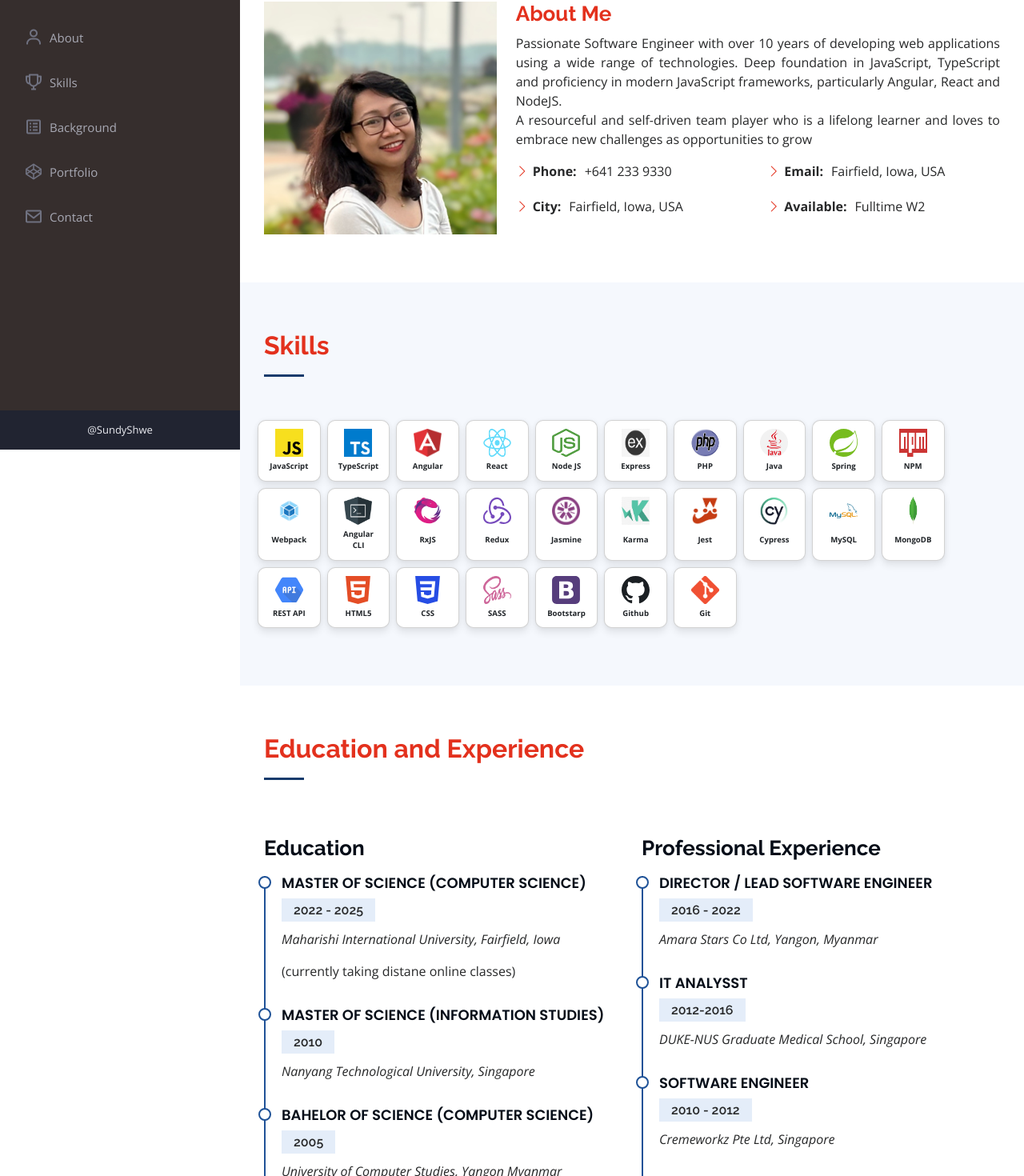
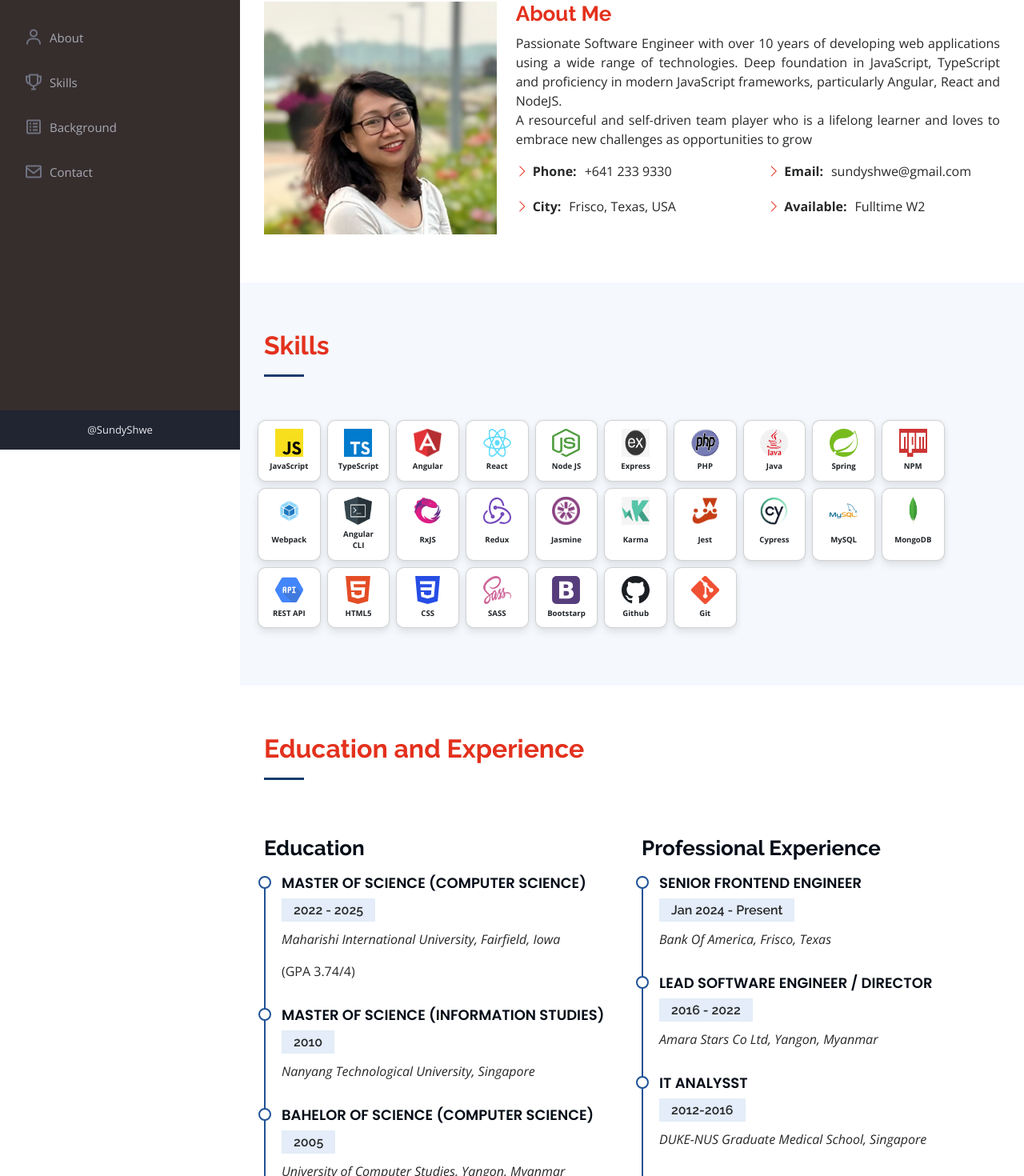
Before and after one commit to SundyShwe/sundyshwe.github.io, a React (Vite) app: page / in a window 1280 px wide. Shown: the part 238-1708 px from the top of the page at 80% size. Built offline with nearby package versions, Linux system fonts and the light colour scheme.

Commit message:
Profile Update

```diff
--- a/src/components/About.jsx
+++ b/src/components/About.jsx
@@ -45,7 +45,7 @@ function About() {
                     <li>
                       <i className="bi bi-chevron-right"></i>
                       <strong>Email:</strong>
-                      <span>{about.city}</span>
+                      <span>{about.email}</span>
                     </li>
                     <li>
                       <i className="bi bi-chevron-right"></i>
--- a/src/data/aboutme.js
+++ b/src/data/aboutme.js
@@ -5,7 +5,7 @@ export const aboutme = {
   email: "sundyshwe@gmail.com",
   linkedIn: "https://www.linkedin.com/in/sundy-shwe/",
   github: "https://github.com/SundyShwe",
-  city: "Fairfield, Iowa, USA",
+  city: "Frisco, Texas, USA",
   available: "Fulltime W2",
   profileImg: "profile-img.jpg",
 };
--- a/src/data/education.js
+++ b/src/data/education.js
@@ -3,7 +3,7 @@ export const edu = [
     title: "Master of Science (Computer Science)",
     year: "2022 - 2025",
     place: "Maharishi International University, Fairfield, Iowa",
-    note: "currently taking distane online classes",
+    note: "GPA 3.74/4",
   },
   {
     title: "Master of Science (Information Studies)",
@@ -13,6 +13,6 @@ export const edu = [
   {
     title: "Bahelor of Science (Computer Science)",
     year: "2005",
-    place: "University of Computer Studies, Yangon Myanmar",
+    place: "University of Computer Studies, Yangon, Myanmar",
   },
 ];
--- a/src/data/experience.js
+++ b/src/data/experience.js
@@ -1,6 +1,11 @@
 export const exp = [
   {
-    title: "Director / Lead Software Engineer",
+    title: "Senior Frontend Engineer",
+    year: "Jan 2024 - Present",
+    place: "Bank Of America, Frisco, Texas",
+  },
+  {
+    title: "Lead Software Engineer / Director",
     year: "2016 - 2022",
     place: "Amara Stars Co Ltd, Yangon, Myanmar",
   },
--- a/src/layout/Main.jsx
+++ b/src/layout/Main.jsx
@@ -11,7 +11,6 @@ function Main() {
         <About />
         <Skills />
         <Resume />
-        <Projects />
         <Contact />
       </main>
     </>
--- a/src/layout/NavBar.jsx
+++ b/src/layout/NavBar.jsx
@@ -20,11 +20,6 @@ function NavBar() {
             </a>
           </li>
           <li>
-            <a href="#portfolio" className="nav-link scrollto">
-              <i className="bx bxl-codepen"></i> <span>Portfolio</span>
-            </a>
-          </li>
-          <li>
             <a href="#contact" className="nav-link scrollto">
               <i className="bx bx-envelope"></i> <span>Contact</span>
             </a>
```
